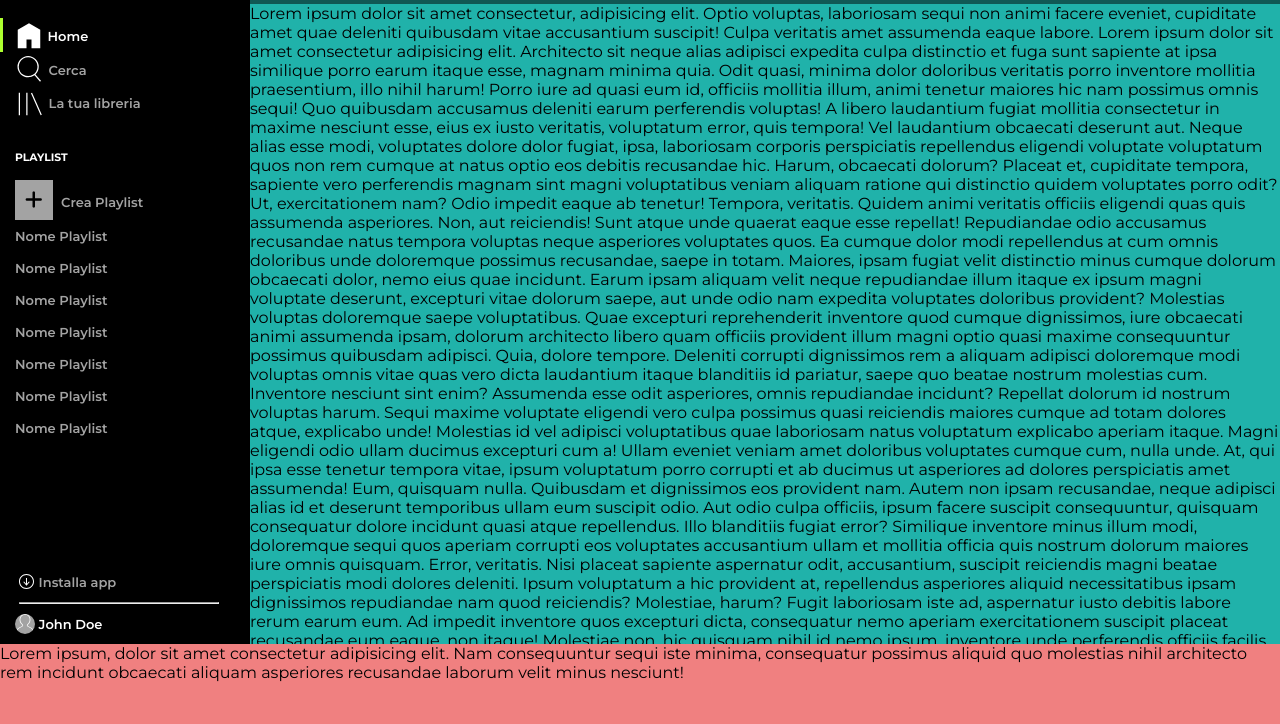
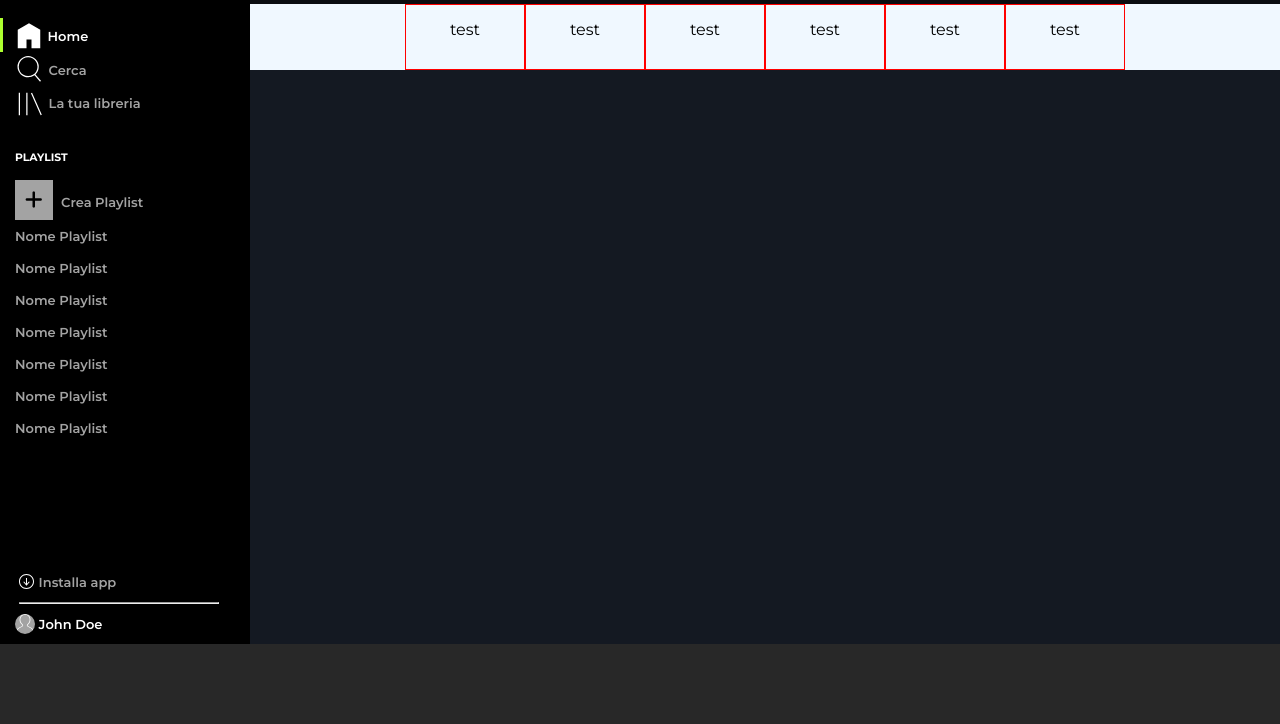
Before and after one commit to JacopoNa/html-css-spotifyweb, a plain HTML site: page index.html in a window 1280 px wide. Shown: the part 76-800 px from the top of the page. Drawn offline with Linux system fonts and the light colour scheme.

Commit message:
nav-buttons structure done

```diff
--- a/css/style.css
+++ b/css/style.css
@@ -147,17 +147,37 @@ main {
 }
 
 
-
 /* main content */
 .main-content {
-    background-color: lightseagreen;
+    background-color: #141922;
     width: calc(100% - 250px);
     padding-top: 80px;
     overflow-y: auto;
 }
 
+.nav-buttons {
+    width: 100%;
+    background-color: aliceblue;
+}
+
+.nav-columns {
+    display: flex;
+    justify-content: center;
+}
+
+.nav-col {
+    border: 1px solid red;
+    width: 120px;
+    padding-top: 15px;
+    padding-bottom: 30px;
+    text-align: center;
+}
+
+
+
+/* footer */
 footer {
-    background-color: lightcoral;
+    background-color: #282828;
     width: 100%;
     height: 80px;
     overflow: hidden;
@@ -193,6 +213,26 @@ footer {
 
 /* end macro-area */
 
+/* md screen */
+@media screen and (max-width: 1100px) {
+    .nav-col {
+        width: calc(100% / 5);
+    }
+
+    .nav-columns {
+        flex-wrap: wrap;
+    }
+
+
+}
+
+/* s screen */
+@media screen and (max-width: 700px) {
+    .nav-col {
+        width: calc(100% / 3);
+    }
+
+}
 
 @media  screen and (min-width:600px) {
     .small-logo {
@@ -202,6 +242,7 @@ footer {
 
 /* xs screen*/
 @media screen and (max-width: 600px){
+    /* side nav media */
     .side-nav {
         width: 50px;
     }
@@ -272,4 +313,9 @@ footer {
         padding-left: 0;
     }
 
+    /* nav buttons */
+    .nav-col {
+        width: calc(100% / 4);
+    }
+
 }
--- a/index.html
+++ b/index.html
@@ -62,35 +62,22 @@
 
             <!-- main content -->
             <div class="main-content">
-                Lorem ipsum dolor sit amet consectetur, adipisicing elit. Optio voluptas, laboriosam sequi non animi facere eveniet, cupiditate amet quae deleniti quibusdam vitae accusantium suscipit! Culpa veritatis amet assumenda eaque labore.
-                Lorem ipsum dolor sit amet consectetur adipisicing elit. Architecto sit neque alias adipisci expedita culpa distinctio et fuga sunt sapiente at ipsa similique porro earum itaque esse, magnam minima quia.
-                Odit quasi, minima dolor doloribus veritatis porro inventore mollitia praesentium, illo nihil harum! Porro iure ad quasi eum id, officiis mollitia illum, animi tenetur maiores hic nam possimus omnis sequi!
-                Quo quibusdam accusamus deleniti earum perferendis voluptas! A libero laudantium fugiat mollitia consectetur in maxime nesciunt esse, eius ex iusto veritatis, voluptatum error, quis tempora! Vel laudantium obcaecati deserunt aut.
-                Neque alias esse modi, voluptates dolore dolor fugiat, ipsa, laboriosam corporis perspiciatis repellendus eligendi voluptate voluptatum quos non rem cumque at natus optio eos debitis recusandae hic. Harum, obcaecati dolorum?
-                Placeat et, cupiditate tempora, sapiente vero perferendis magnam sint magni voluptatibus veniam aliquam ratione qui distinctio quidem voluptates porro odit? Ut, exercitationem nam? Odio impedit eaque ab tenetur! Tempora, veritatis.
-                Quidem animi veritatis officiis eligendi quas quis assumenda asperiores. Non, aut reiciendis! Sunt atque unde quaerat eaque esse repellat! Repudiandae odio accusamus recusandae natus tempora voluptas neque asperiores voluptates quos.
-                Ea cumque dolor modi repellendus at cum omnis doloribus unde doloremque possimus recusandae, saepe in totam. Maiores, ipsam fugiat velit distinctio minus cumque dolorum obcaecati dolor, nemo eius quae incidunt.
-                Earum ipsam aliquam velit neque repudiandae illum itaque ex ipsum magni voluptate deserunt, excepturi vitae dolorum saepe, aut unde odio nam expedita voluptates doloribus provident? Molestias voluptas doloremque saepe voluptatibus.
-                Quae excepturi reprehenderit inventore quod cumque dignissimos, iure obcaecati animi assumenda ipsam, dolorum architecto libero quam officiis provident illum magni optio quasi maxime consequuntur possimus quibusdam adipisci. Quia, dolore tempore.
-                Deleniti corrupti dignissimos rem a aliquam adipisci doloremque modi voluptas omnis vitae quas vero dicta laudantium itaque blanditiis id pariatur, saepe quo beatae nostrum molestias cum. Inventore nesciunt sint enim?
-                Assumenda esse odit asperiores, omnis repudiandae incidunt? Repellat dolorum id nostrum voluptas harum. Sequi maxime voluptate eligendi vero culpa possimus quasi reiciendis maiores cumque ad totam dolores atque, explicabo unde!
-                Molestias id vel adipisci voluptatibus quae laboriosam natus voluptatum explicabo aperiam itaque. Magni eligendi odio ullam ducimus excepturi cum a! Ullam eveniet veniam amet doloribus voluptates cumque cum, nulla unde.
-                At, qui ipsa esse tenetur tempora vitae, ipsum voluptatum porro corrupti et ab ducimus ut asperiores ad dolores perspiciatis amet assumenda! Eum, quisquam nulla. Quibusdam et dignissimos eos provident nam.
-                Autem non ipsam recusandae, neque adipisci alias id et deserunt temporibus ullam eum suscipit odio. Aut odio culpa officiis, ipsum facere suscipit consequuntur, quisquam consequatur dolore incidunt quasi atque repellendus.
-                Illo blanditiis fugiat error? Similique inventore minus illum modi, doloremque sequi quos aperiam corrupti eos voluptates accusantium ullam et mollitia officia quis nostrum dolorum maiores iure omnis quisquam. Error, veritatis.
-                Nisi placeat sapiente aspernatur odit, accusantium, suscipit reiciendis magni beatae perspiciatis modi dolores deleniti. Ipsum voluptatum a hic provident at, repellendus asperiores aliquid necessitatibus ipsam dignissimos repudiandae nam quod reiciendis?
-                Molestiae, harum? Fugit laboriosam iste ad, aspernatur iusto debitis labore rerum earum eum. Ad impedit inventore quos excepturi dicta, consequatur nemo aperiam exercitationem suscipit placeat recusandae eum eaque, non itaque!
-                Molestiae non, hic quisquam nihil id nemo ipsum, inventore unde perferendis officiis facilis pariatur rem delectus amet fugit enim magnam vero, perspiciatis vitae asperiores. Hic amet tempora obcaecati exercitationem optio?
-                Porro, suscipit. Quas ex veritatis, praesentium sunt veniam aspernatur itaque temporibus eveniet ducimus corporis culpa fuga sint nulla maiores aperiam, iure commodi excepturi accusamus fugiat dicta aut nam at hic?
-                Quo quisquam deleniti et labore fugit error commodi, expedita voluptates aliquid consequatur adipisci qui dicta harum, sapiente tempora recusandae quam magnam rem sunt porro architecto possimus quae unde repudiandae. Cum.
-                Lorem ipsum dolor sit amet, consectetur adipisicing elit. Ipsum itaque deleniti animi et praesentium eos vel natus soluta, quas ipsam obcaecati voluptates facere aliquam, minima, ea ex nobis veniam. Molestiae!
-                Temporibus magnam necessitatibus sit porro saepe tenetur, praesentium eum nesciunt quae eaque, dolorum odit! Sunt blanditiis provident voluptatum, quas eum eligendi rerum ratione vitae totam dolores voluptatem quasi nam amet.
+                <div class="nav-buttons">
+                    <div class="nav-columns">
+                        <div class="nav-col">test</div>
+                        <div class="nav-col">test</div>
+                        <div class="nav-col">test</div>
+                        <div class="nav-col">test</div>
+                        <div class="nav-col">test</div>
+                        <div class="nav-col">test</div>
+                    </div>
+                </div>
             </div>
         </main>
 
         <!-- footer -->
         <footer>
-            Lorem ipsum, dolor sit amet consectetur adipisicing elit. Nam consequuntur sequi iste minima, consequatur possimus aliquid quo molestias nihil architecto rem incidunt obcaecati aliquam asperiores recusandae laborum velit minus nesciunt!
+
         </footer>
 
         <!-- fixed row -->
```
